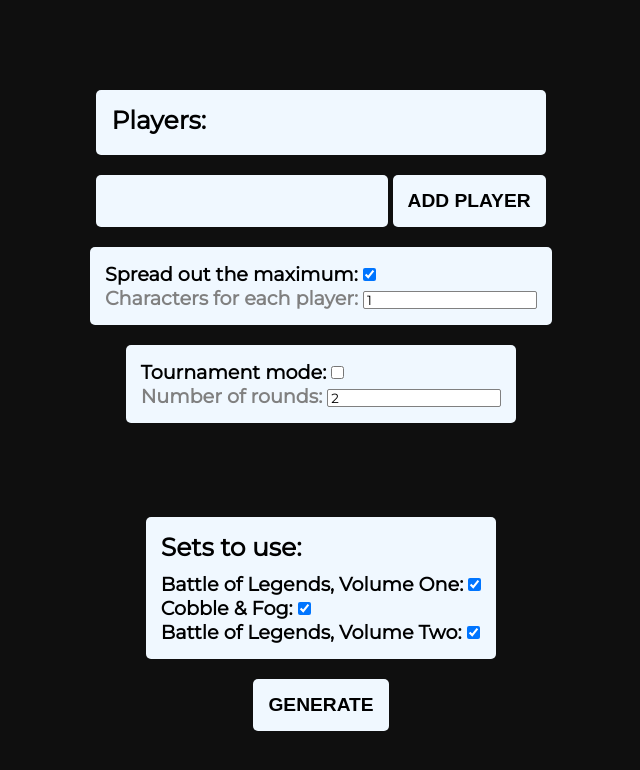
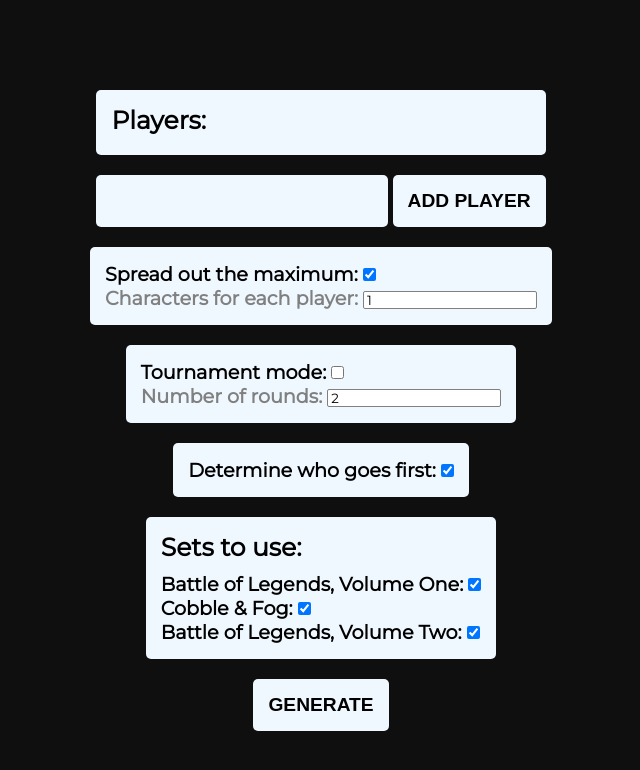
Before and after one commit to MartinOprsal/UNMATCHED-generator, a plain HTML site: page index.html in a window 1280 px wide. Shown: the whole page, without its empty margins (319-959 px from the left). Drawn offline with Linux system fonts and the light colour scheme.

Commit message:
Update index.html

```diff
--- a/index.html
+++ b/index.html
@@ -45,7 +45,7 @@
         </div>
 
         <!------------------------- FIRST INDEX CHECKBOX ------------------->
-        <div class="checkbox test-style hidden">
+        <div class="checkbox test-style">
             <p>Determine who goes first: <input id="first-checkbox" type="checkbox" checked></p>
         </div>
 
```
